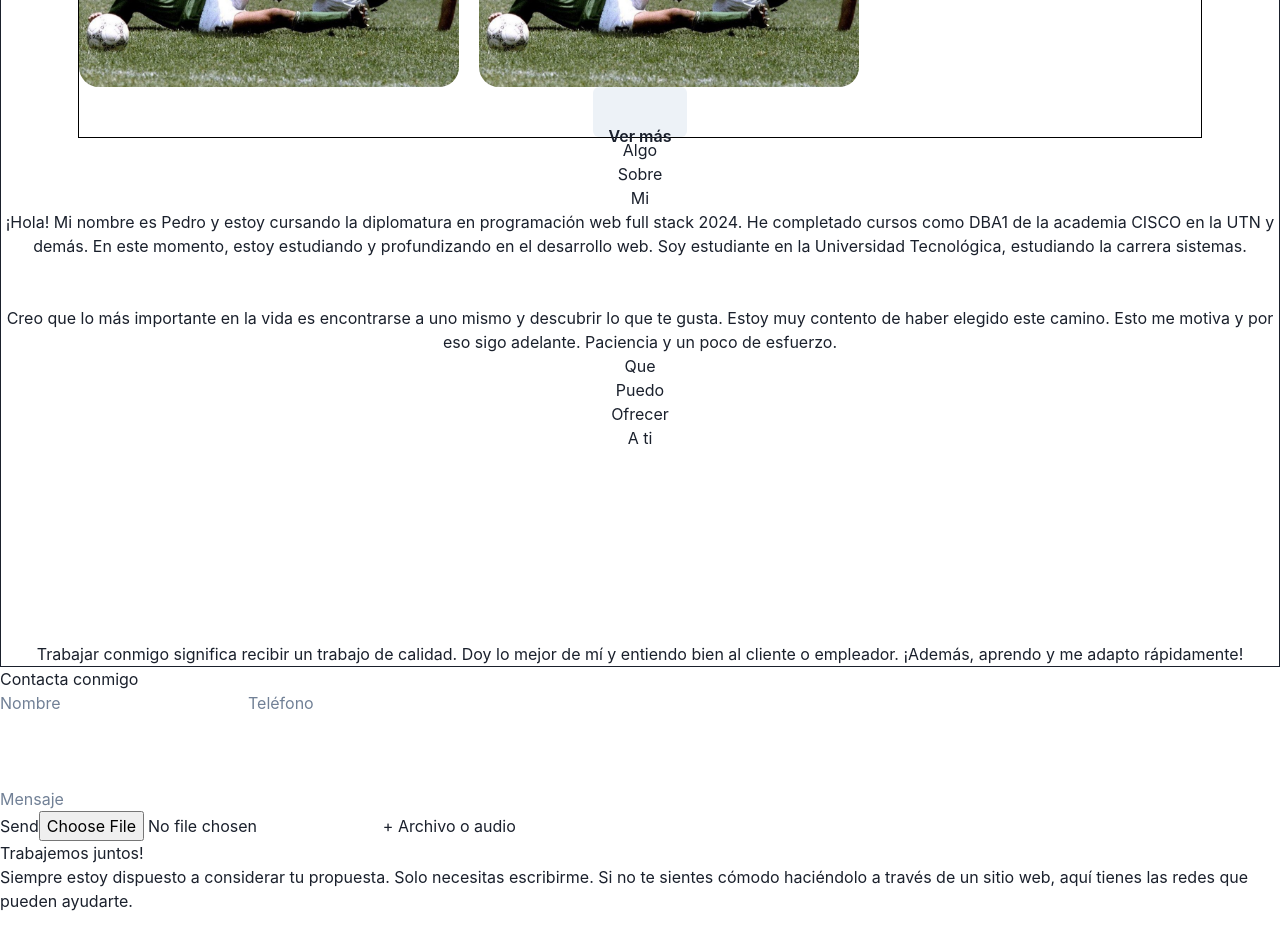
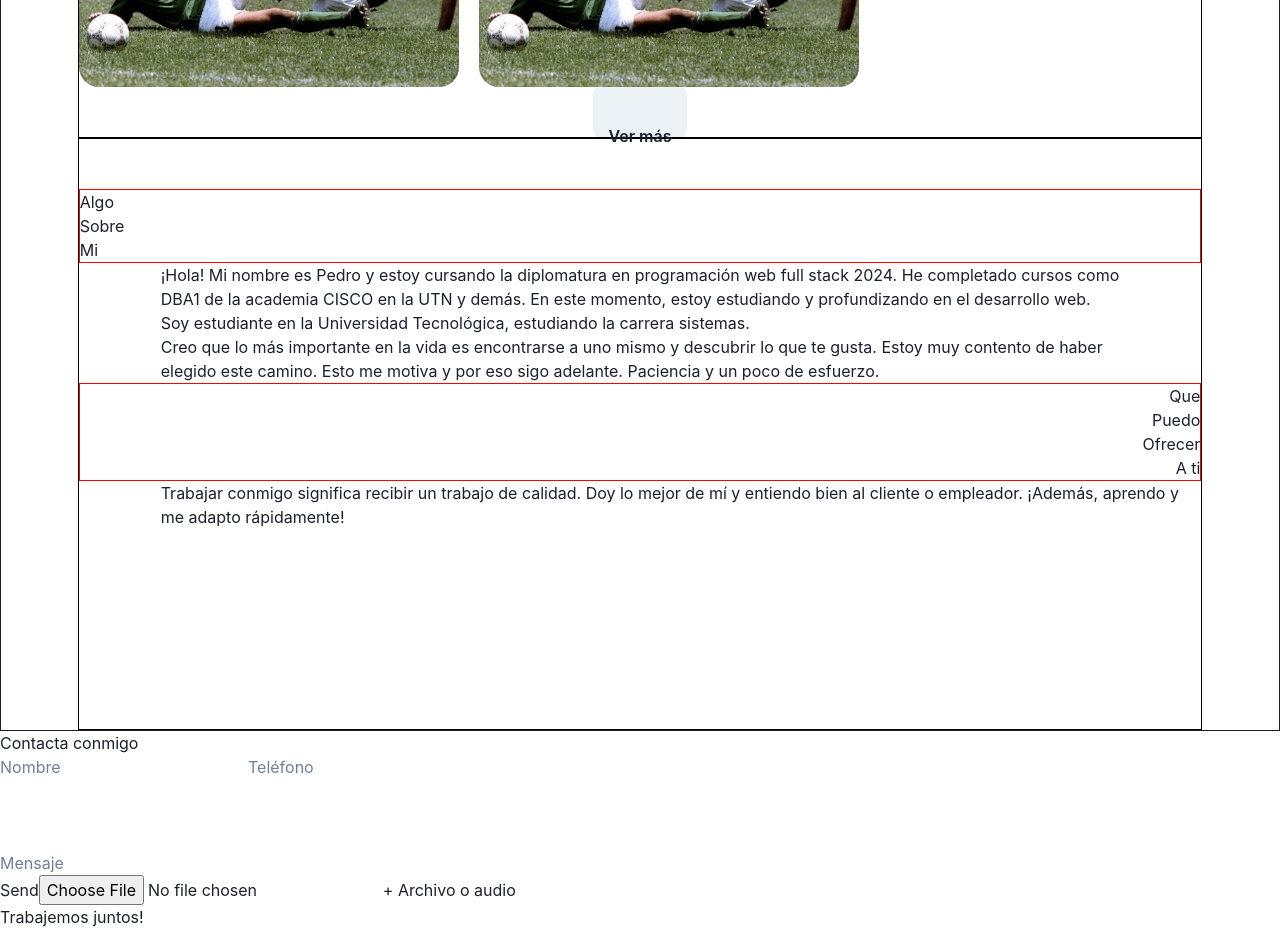
Before and after one commit to Plastixd/TPFINAL2, a React (Vite) app: page / in a window 1280 px wide. Shown: the part 3440-4372 px from the top of the page. Built offline with nearby package versions, Linux system fonts and the light colour scheme.

Commit message:
componente Aboutme posicionado

```diff
--- a/src/Components/Aboutme.jsx
+++ b/src/Components/Aboutme.jsx
@@ -1,43 +1,36 @@
 import React from 'react'
 import PropTypes from 'prop-types'
+import { Box, Flex, Text } from '@chakra-ui/react';
 
-function Aboutme(props) {
+
+function Aboutme() {
   return (
     <section>
+    <Box pt="50px" pb="200px" width="88%"border="1px" borderColor="black">
+
+        <Box align="left" border="1px" borderColor="red">
         <h2>Algo</h2> <h2>Sobre</h2> <h2>Mi</h2>
+        </Box>
+            <Text align="left" mr="80px" ml="82px">
+            <p>¡Hola! Mi nombre es Pedro y estoy cursando la diplomatura en programación web full stack 2024. He completado cursos como DBA1 de la academia CISCO en la UTN y demás. En este momento, estoy estudiando y profundizando en el desarrollo web. Soy estudiante en la Universidad Tecnológica, estudiando la carrera sistemas.</p>
+            <p>Creo que lo más importante en la vida es encontrarse a uno mismo y descubrir lo que te gusta. Estoy muy contento de haber elegido este camino. Esto me motiva y por eso sigo adelante. Paciencia y un poco de esfuerzo.</p>
+            </Text>
 
-        <div>
-            <p>¡Hola! Mi nombre es Pedro y estoy cursando la diplomatura en programación web full stack 2024. He completado cursos como DBA1 de la academia CISCO en la UTN y demás. En este momento, estoy estudiando y profundizando en el desarrollo web. Soy estudiante en la Universidad Tecnológica, estudiando la carrera sistemas.</p>
-            <br />
-            <br />
-            <p>Creo que lo más importante en la vida es encontrarse a uno mismo y descubrir lo que te gusta. Estoy muy contento de haber elegido este camino. Esto me motiva y por eso sigo adelante. Paciencia y un poco de esfuerzo.</p>
-        </div>
-
-        <section>
-            <div>
+        <Box align="right" border="1px" borderColor="red">
             <h2>Que</h2>
             <h2>Puedo</h2>
             <h2>Ofrecer</h2>
             <h2>A ti</h2>
-            </div>
-            <div>
-                <br />
-                <br />
-                <br />
-                <br />
-                <br />
-                <br />
-                <br />
-                <br />
+        </Box>
+            <Text align="left" ml="82px">
             <p>Trabajar conmigo significa recibir un trabajo de calidad. Doy lo mejor de mí y entiendo bien al cliente o empleador. ¡Además, aprendo y me adapto rápidamente!</p>
-            </div>
-        </section>
+            </Text>
+    </Box>
+
     </section>
         )
     }
 
-Aboutme.propTypes = {
 
-}
 
 export default Aboutme
```
Lines whose indentation alone changed are shown as unchanged.
